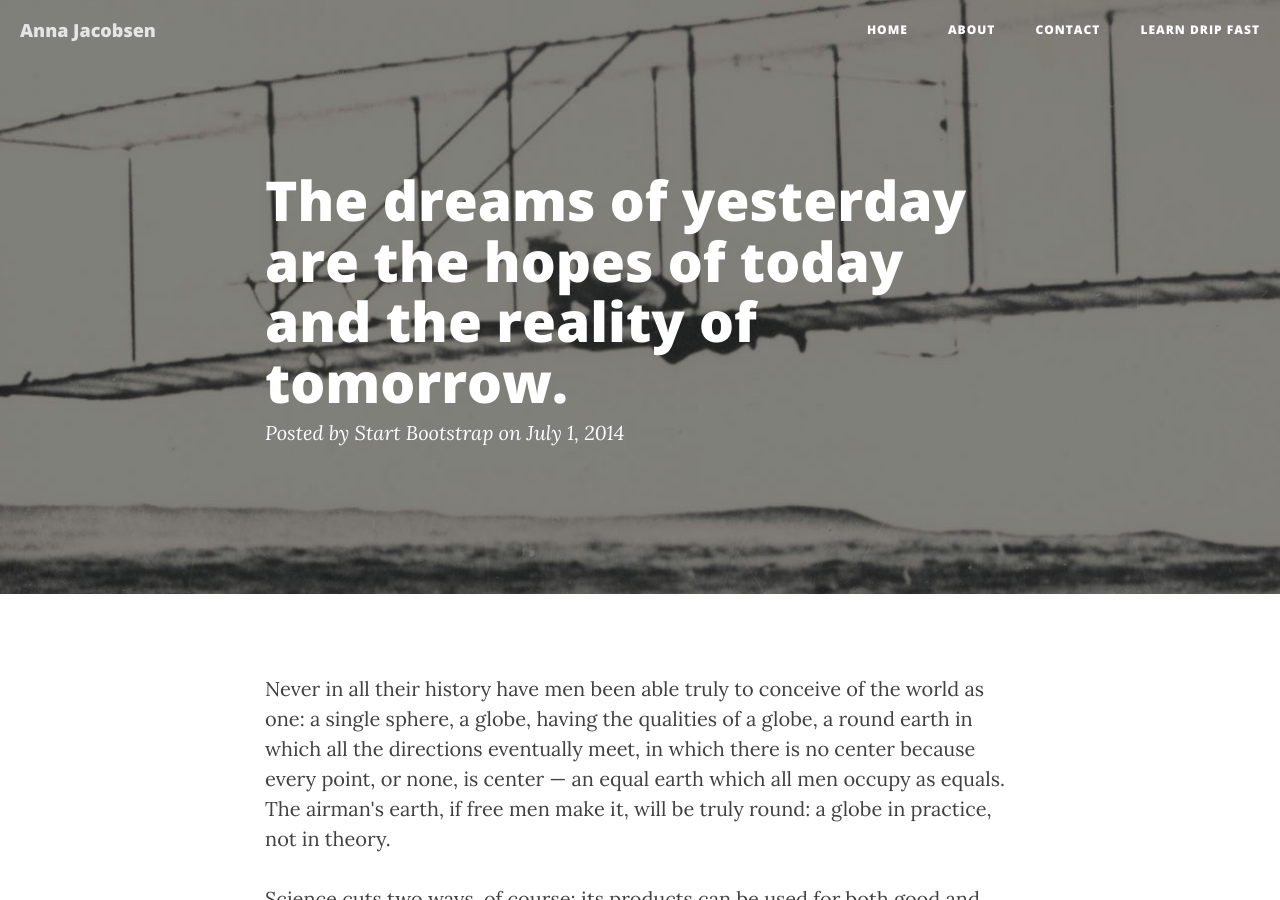
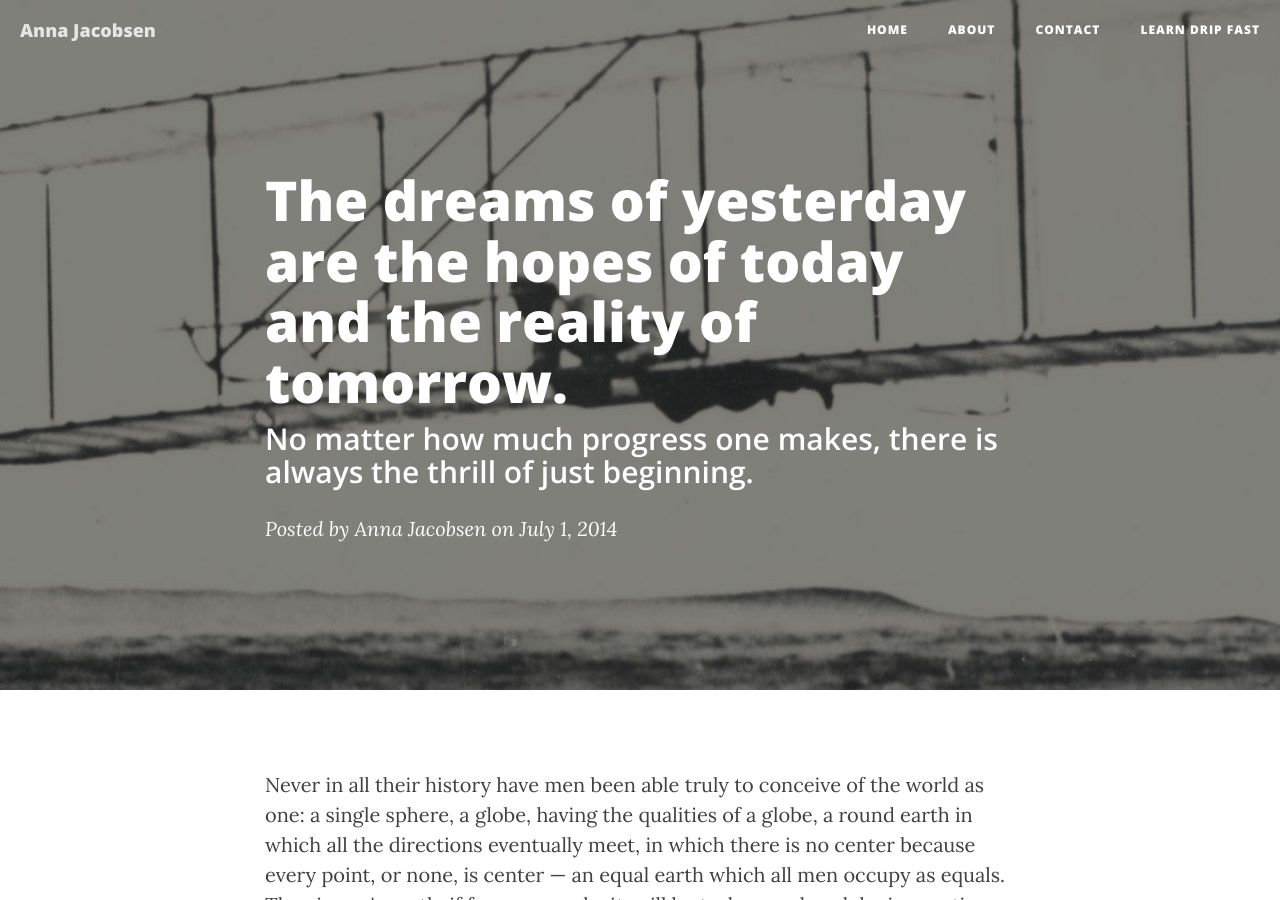
Before and after one commit to annaj/annaj, a Jekyll site: the page built from _posts/2014-07-01-dreams.markdown, in a window 1280 px wide and 900 px high. Built offline with Jekyll 4.4.1, drawn with Linux system fonts in a browser that asks for light colours; nearby versions of some CDN libraries.

Commit message:
post updates

```diff
--- a/_posts/2014-06-10-dinosaurs.markdown
+++ b/_posts/2014-06-10-dinosaurs.markdown
@@ -3,7 +3,7 @@ layout:     post
 title:      "Dinosaurs are extinct today"
 subtitle:   "because they lacked opposable thumbs and the brainpower to build a space program."
 date:       2014-06-10 12:00:00
-author:     "Start Bootstrap"
+author:     "Anna Jacobsen"
 header-img: "img/post-bg-01.jpg"
 ---
 
--- a/_posts/2014-07-01-dreams.markdown
+++ b/_posts/2014-07-01-dreams.markdown
@@ -1,8 +1,9 @@
 ---
 layout:     post
 title:      "The dreams of yesterday are the hopes of today and the reality of tomorrow."
+subtitle:	"No matter how much progress one makes, there is always the thrill of just beginning."
 date:       2014-07-01 12:00:00
-author:     "Start Bootstrap"
+author:     "Anna Jacobsen"
 header-img: "img/post-bg-02.jpg"
 ---
 
```
